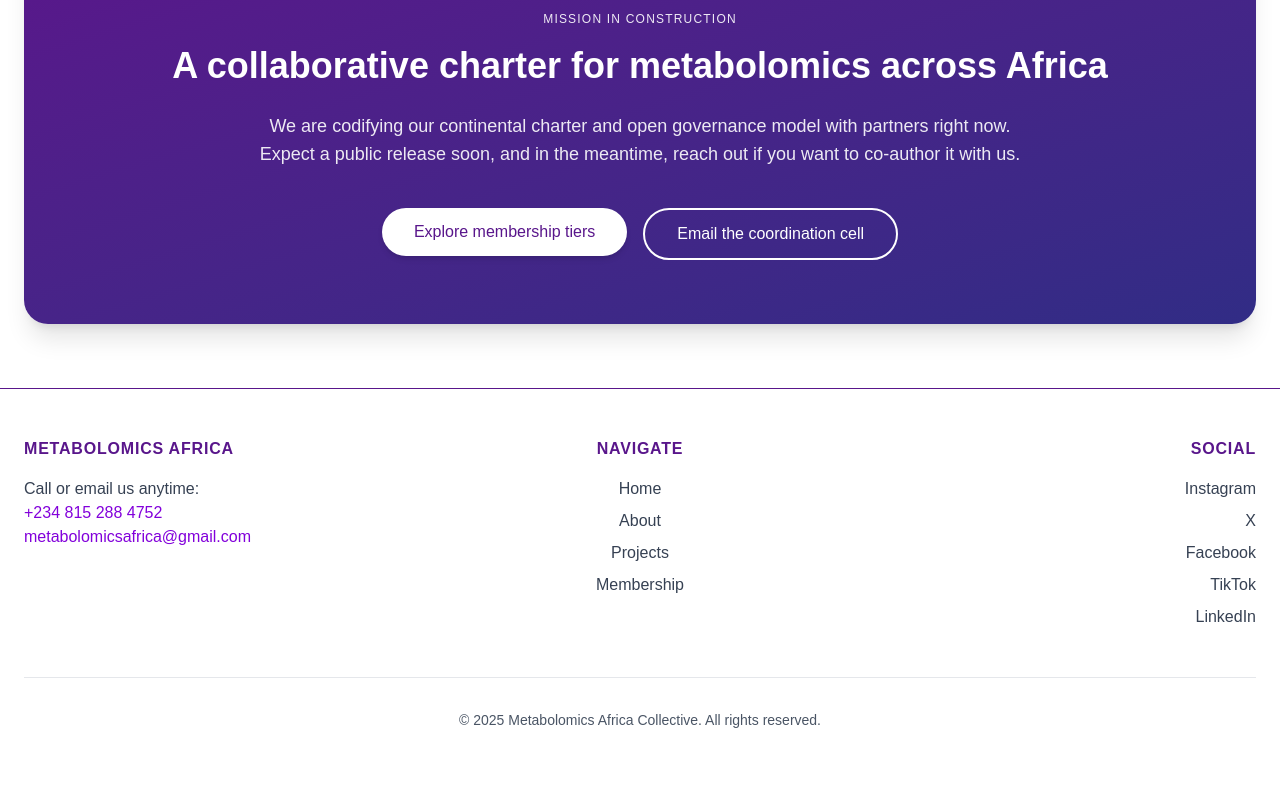
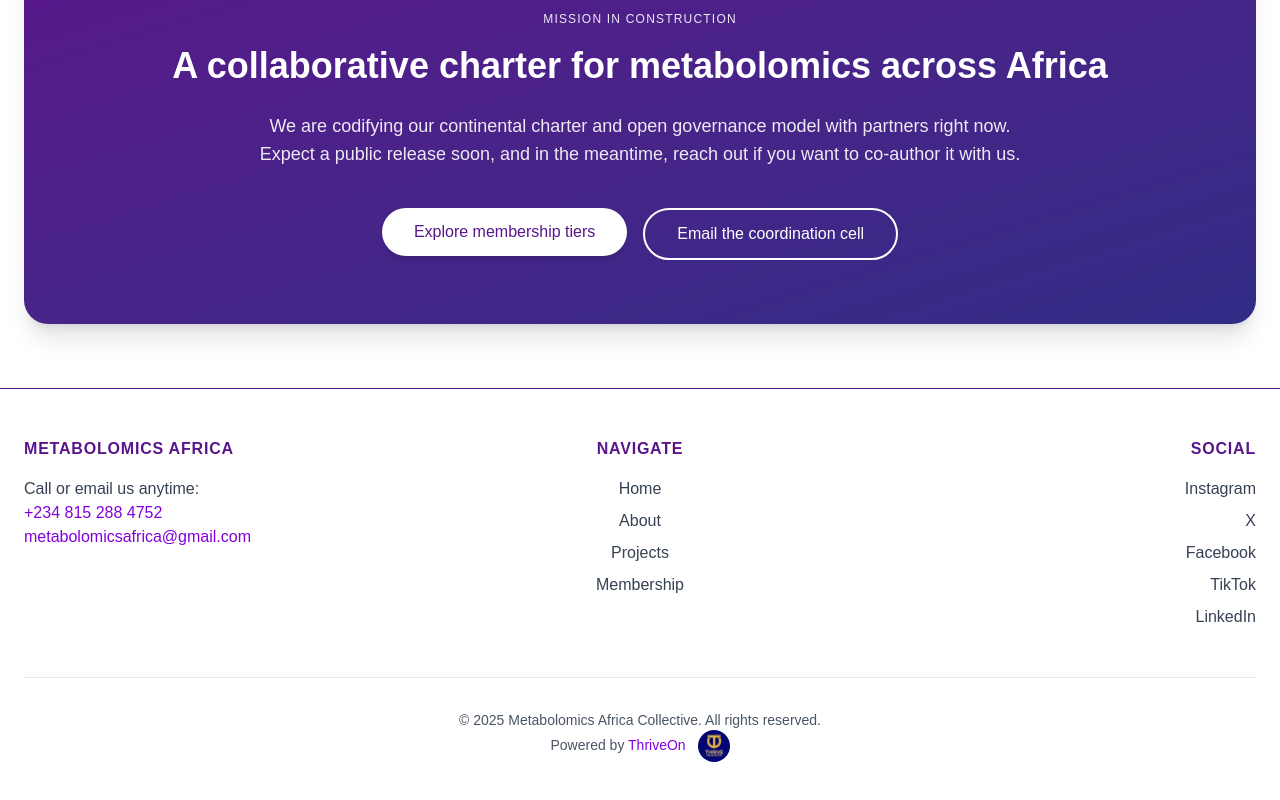
Before and after one commit to gtcsprojects2025-cloud/methabolic, a Next.js app in the folder methabolic/: page / in a window 1280 px wide. Shown: the part 4801-5601 px from the top of the page. Before the commit the page ends 5579 px from the top, so only its background shows below. Built offline with nearby package versions, Linux system fonts and the light colour scheme.

Commit message:
powered add

```diff
--- a/methabolic/app/components/Footer.tsx
+++ b/methabolic/app/components/Footer.tsx
@@ -55,7 +55,8 @@ export default function Footer() {
 
     {/* Bottom Copyright */}
     <div className="mt-12 pt-8 border-t border-gray-200 text-center text-sm text-gray-600">
-      © 2025 Metabolomics Africa Collective. All rights reserved.
+    <p>  © 2025 Metabolomics Africa Collective. All rights reserved.</p>
+            <p>Powered by <span><a href="https://ithriveonwisdom.com" className="text-purple-700 hover:underline">ThriveOn <img src="thriveon.png" alt="ThriveOn Logo" className="inline-block ml-2 w-8 h-8 rounded-[50%]" /></a></span></p>
     </div>
   </div>
 </footer>
```
Also changed, not shown: methabolic/public/thriveon.png (added).
